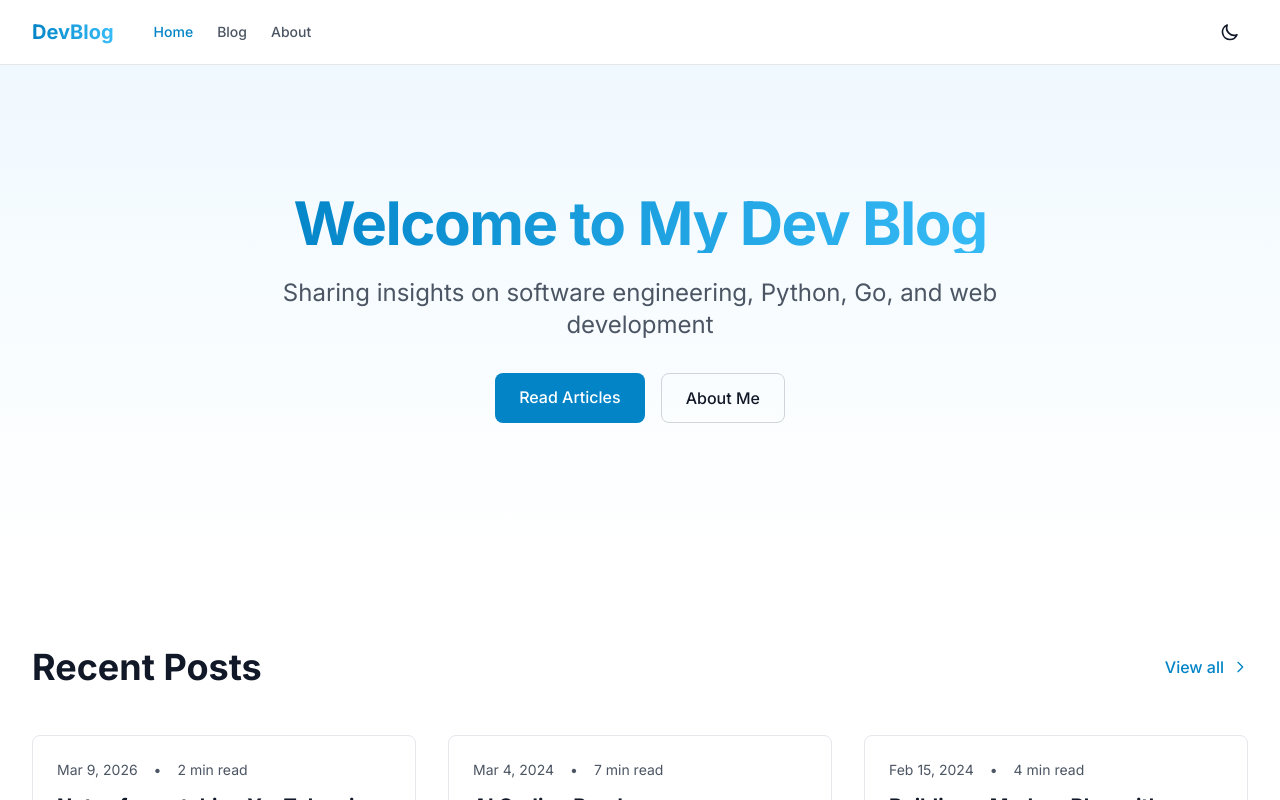
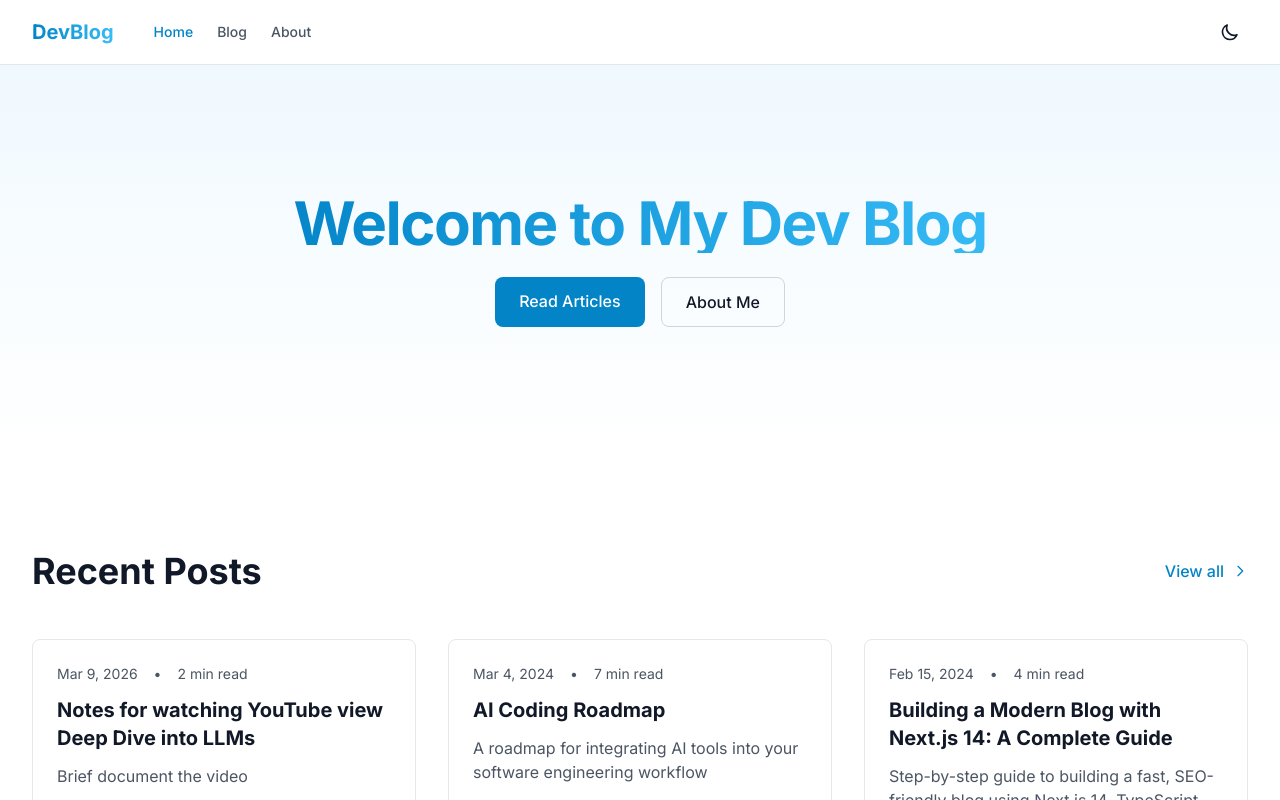
Before and after one commit to jackapu/jackapu.github.io, a Next.js app: page / in a window 1280 px wide. Shown: the top 800 px of the page. Built offline with nearby package versions, Linux system fonts and the light colour scheme.

Commit message:
remove description

```diff
--- a/app/page.tsx
+++ b/app/page.tsx
@@ -15,9 +15,6 @@ export default function Home() {
             <h1 className="text-4xl md:text-6xl font-bold tracking-tight mb-6 bg-gradient-to-r from-primary-600 to-primary-400 bg-clip-text text-transparent">
               Welcome to My Dev Blog
             </h1>
-            <p className="text-xl md:text-2xl text-gray-600 dark:text-gray-400 mb-8">
-              Sharing insights on software engineering, Python, Go, and web development
-            </p>
             <div className="flex gap-4 justify-center">
               <Link
                 href="/blog"
```
